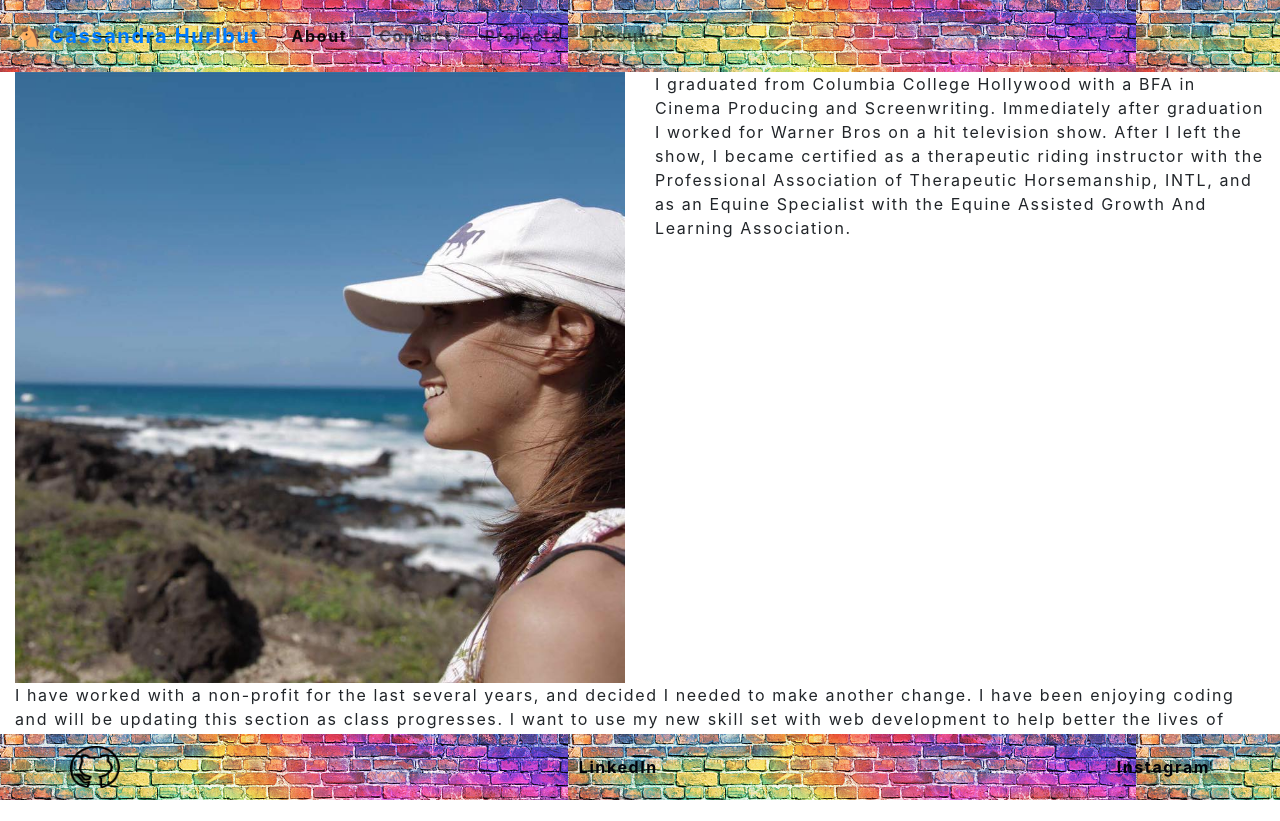
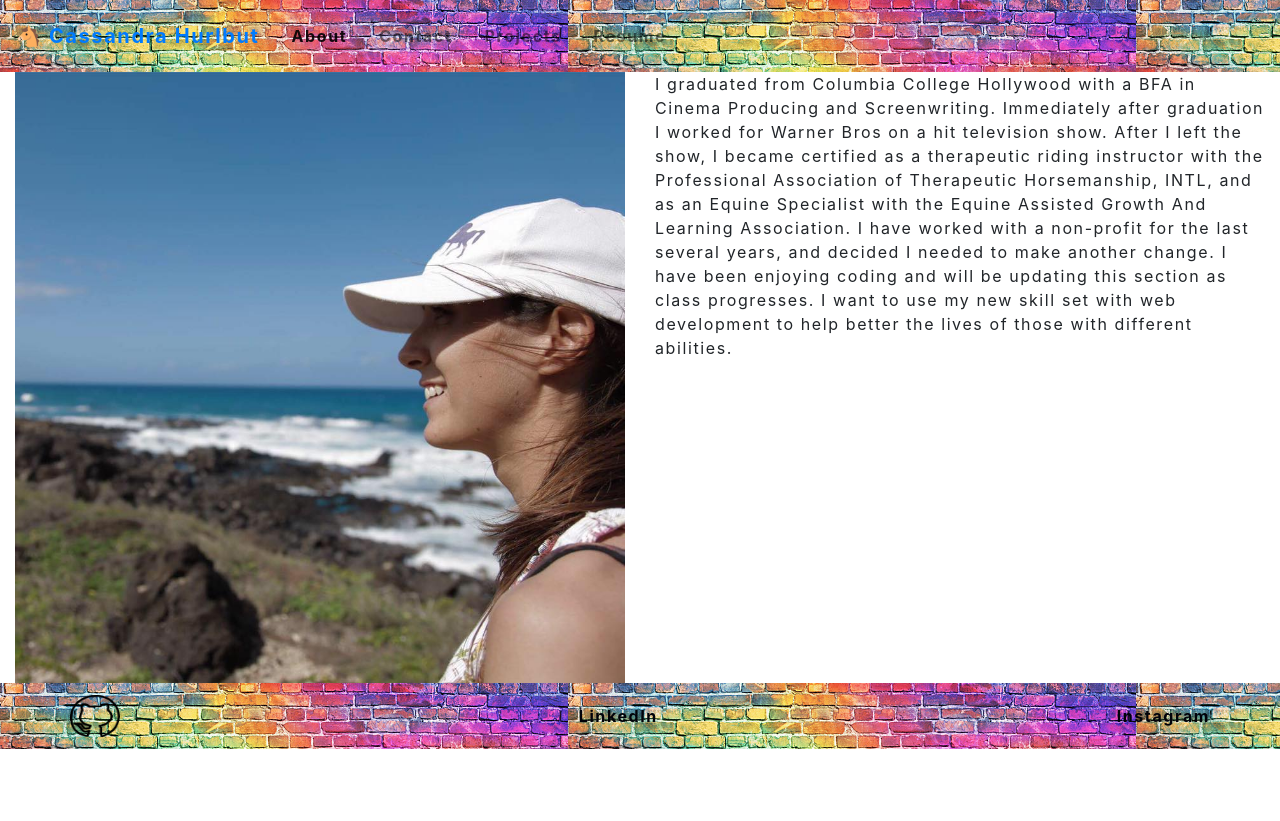
Before and after one commit to clhurlbut/React-Portfolio, a React (Create React App) app: page / in a window 1280 px wide. After the commit the page ends 800 px from the top, so only its background shows below. Built offline with nearby package versions, Linux system fonts and the light colour scheme.

Commit message:
fixed spacing on about page

```diff
--- a/src/components/Pages/About/index.js
+++ b/src/components/Pages/About/index.js
@@ -19,10 +19,6 @@ function AboutMe() {
                         therapeutic riding instructor with the Professional Association of Therapeutic Horsemanship, INTL, and as an Equine Specialist with
                         the Equine Assisted Growth And Learning Association.
 
-                        </Col>
-            </Row>
-            <Row>
-                <Col>
                         I have worked with a non-profit for the last several years, and decided I needed to make another change. I have been
                         enjoying coding and will be updating this section as class progresses. I want to use my new skill set with web development
                         to help better the lives of those with different abilities.
```
